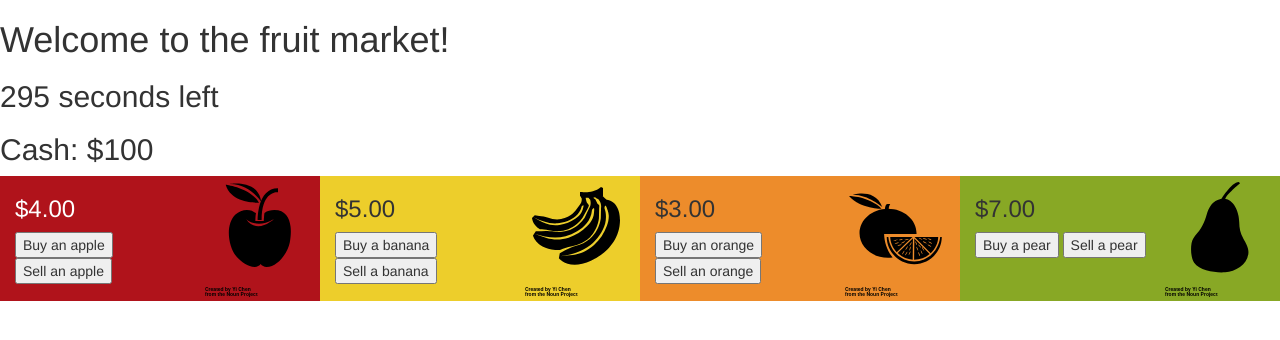
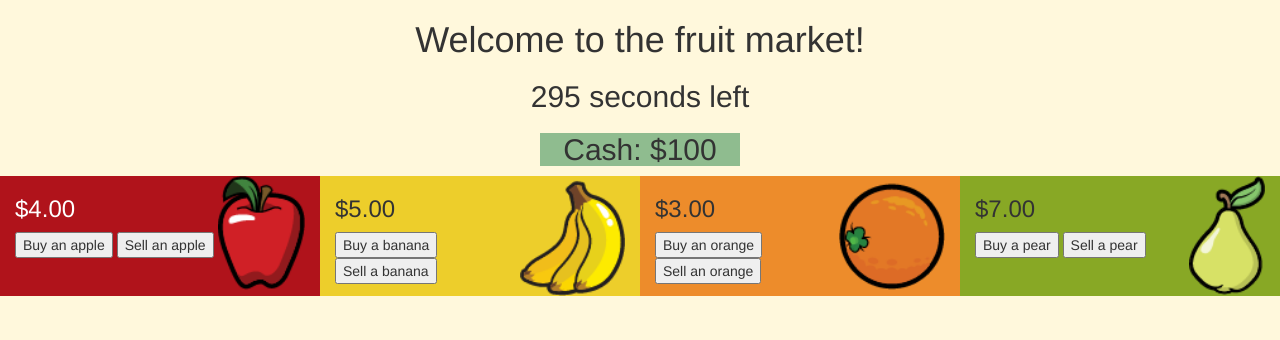
Before and after one commit to carlpeaslee/group_fruitmarket_game, a plain HTML site: page index.html in a window 1280 px wide. Drawn offline with Linux system fonts and the light colour scheme.

Commit message:
adding some css styling CORNSILK

```diff
--- a/index.html
+++ b/index.html
@@ -25,14 +25,14 @@
     </div>
 
     <div class="apple-market col-md-3">
-      <img alt="apple" src="images/apple.svg"/>
+      <img alt="apple" src="images/apple.png"/>
       <h3>$<span class="apple-price">4.00</span></h3>
       <button class="buy-apple-button">Buy an apple</button>
       <button class="sell-apple-button">Sell an apple</button>
     </div>
 
     <div class="banana-market col-md-3">
-      <img alt="banana" src="images/banana_noun_61053_cc.svg"/>
+      <img alt="banana" src="images/bananas.png"/>
       <h3>$<span class="banana-price">5.00</span></h3>
       <button class="buy-banana-button">Buy a banana</button>
       <button class="sell-banana-button">Sell a banana</button>
@@ -46,14 +46,14 @@
     </div>-->
 
     <div class="orange-market col-md-3">
-      <img alt="orange" src="images/orange.svg"/>
+      <img alt="orange" src="images/orange.png"/>
       <h3>$<span class="orange-price">3.00</span></h3>
       <button class="buy-orange-button">Buy an orange</button>
       <button class="sell-orange-button">Sell an orange</button>
     </div>
 
     <div class="pear-market col-md-3">
-      <img alt="pear" src="images/pear.svg"/>
+      <img alt="pear" src="images/pear.png"/>
       <h3>$<span class="pear-price">7.00</span></h3>
       <button class="buy-pear-button">Buy a pear</button>
       <button class="sell-pear-button">Sell a pear</button>
--- a/style.css
+++ b/style.css
@@ -1,4 +1,18 @@
+body {
+  background: cornsilk;
+}
 
+.cash-on-hand {
+  text-align: center;
+  background-color: darkseagreen;
+  width: 200px;
+  margin-left: auto;
+  margin-right: auto;
+}
+
+header {
+  text-align: center;
+}
 
 .apple-market {
   background-color: #b0131b;
@@ -29,6 +43,6 @@
 }
 
 img {
-  width: 100px;
+  height: 120px;
   float: right;
 }
```
Also changed, not shown: images/apple.png (added), images/banana.svg (renamed from images/banana_noun_61053_cc.svg), images/bananas.png (added), images/orange.png (added), images/pear.png (added).
